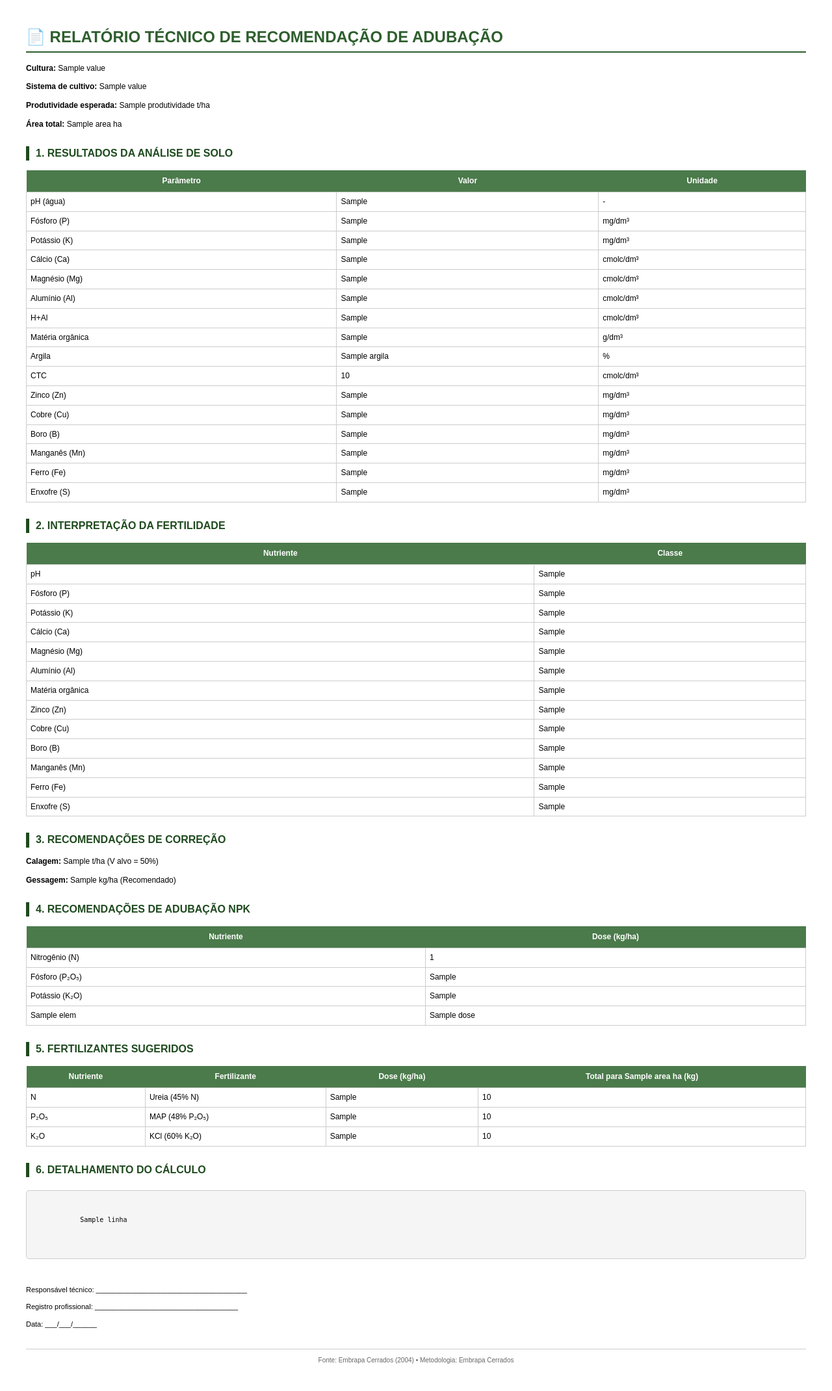
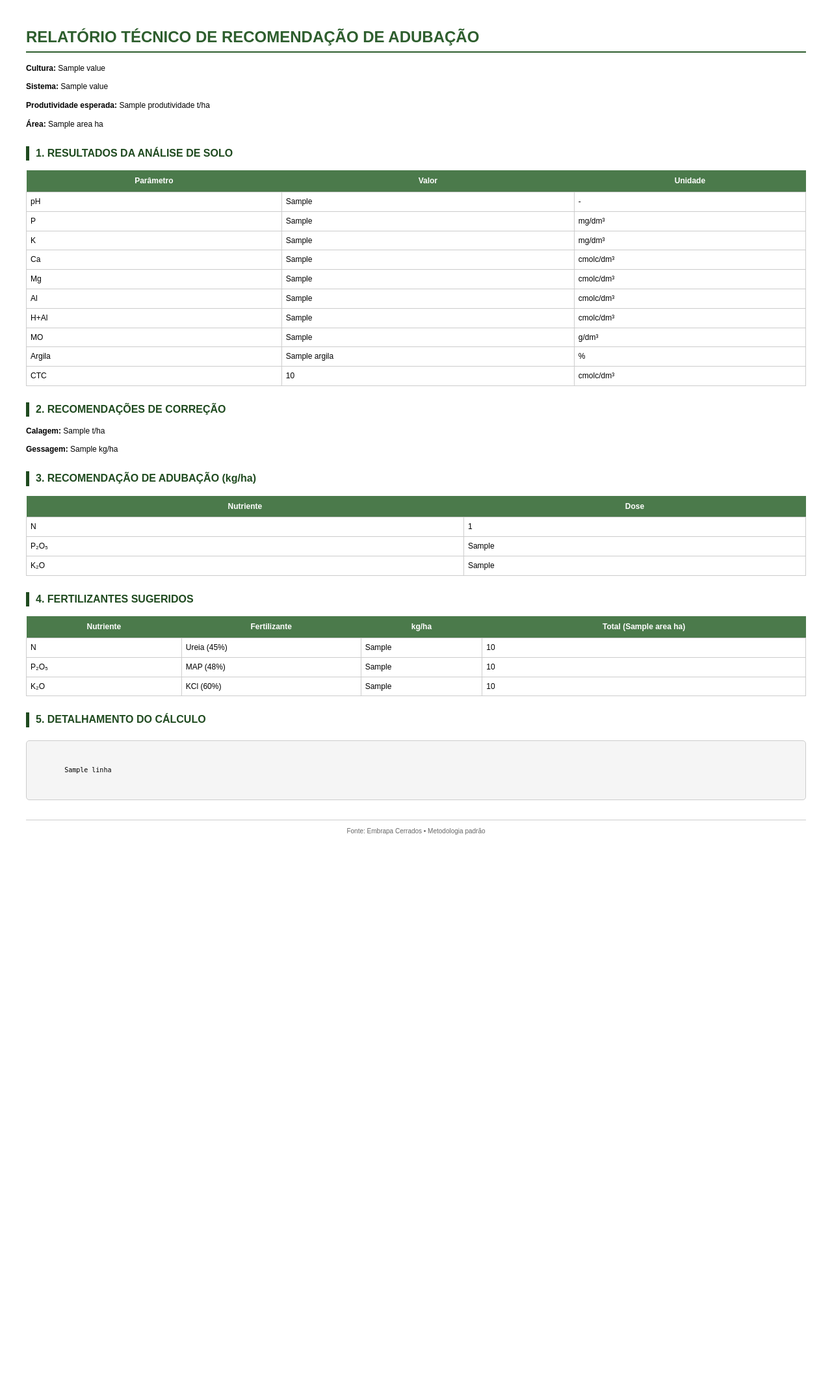
Before and after one commit to Lucazvfx/calculadora-adubacao-cerrado, a Flask app: template templates/relatorio_pdf.html in a window 1280 px wide. Shown: the whole page at 65% size. After the commit the page ends 1284 px from the top, so only its background shows below. Run offline with Flask 2, Linux system fonts and the light colour scheme; the template is opened without the code that fills it: most values are stand-ins (such as "Sample title", 1, 10 or a date in 2020).

Commit message:
atualizaçao

```diff
--- a/templates/relatorio_pdf.html
+++ b/templates/relatorio_pdf.html
@@ -38,20 +38,6 @@
             border: 1px solid #ccc;
             padding: 6px;
         }
-        .classe-baixo { color: #bf360c; font-weight: bold; }
-        .classe-medio { color: #bf5b0c; font-weight: bold; }
-        .classe-alto { color: #1e5a1e; font-weight: bold; }
-        .alert {
-            background: #fbe9e7;
-            border-left: 10px solid #b71c1c;
-            padding: 10px;
-            margin: 15px 0;
-            font-weight: 500;
-        }
-        .alert-warning {
-            background: #fff3e0;
-            border-left: 10px solid #ef6c00;
-        }
         .log {
             background: #f5f5f5;
             border: 1px solid #ccc;
@@ -70,119 +56,93 @@
             border-top: 1px solid #ccc;
             padding-top: 10px;
         }
-        .assinatura {
-            margin-top: 40px;
-            font-size: 11px;
-        }
     </style>
 </head>
 <body>
-    <h1>📄 RELATÓRIO TÉCNICO DE RECOMENDAÇÃO DE ADUBAÇÃO</h1>
+
+<h1>RELATÓRIO TÉCNICO DE RECOMENDAÇÃO DE ADUBAÇÃO</h1>
 
 <p><strong>Cultura:</strong> {{ cultura.value|capitalize }}</p>
-    <p><strong>Sistema de cultivo:</strong> {{ sistema.value|capitalize }}</p>
+<p><strong>Sistema:</strong> {{ sistema.value|capitalize }}</p>
 <p><strong>Produtividade esperada:</strong> {{ produtividade }} t/ha</p>
-    <p><strong>Área total:</strong> {{ area }} ha</p>
+<p><strong>Área:</strong> {{ area }} ha</p>
 
-
-    <h2>1. RESULTADOS DA ANÁLISE DE SOLO </h2>
+<h2>1. RESULTADOS DA ANÁLISE DE SOLO</h2>
 <table>
     <tr><th>Parâmetro</th><th>Valor</th><th>Unidade</th></tr>
-        <tr><td>pH (água)</td><td>{{ analise.ph_h2o }}</td><td>-</td></tr>
-        <tr><td>Fósforo (P)</td><td>{{ analise.p_melich }}</td><td>mg/dm³</td></tr>
-        <tr><td>Potássio (K)</td><td>{{ analise.k_melich }}</td><td>mg/dm³</td></tr>
-        <tr><td>Cálcio (Ca)</td><td>{{ analise.ca }}</td><td>cmolc/dm³</td></tr>
-        <tr><td>Magnésio (Mg)</td><td>{{ analise.mg }}</td><td>cmolc/dm³</td></tr>
-        <tr><td>Alumínio (Al)</td><td>{{ analise.al }}</td><td>cmolc/dm³</td></tr>
+    <tr><td>pH</td><td>{{ analise.ph_h2o }}</td><td>-</td></tr>
+    <tr><td>P</td><td>{{ analise.p_melich }}</td><td>mg/dm³</td></tr>
+    <tr><td>K</td><td>{{ analise.k_melich }}</td><td>mg/dm³</td></tr>
+    <tr><td>Ca</td><td>{{ analise.ca }}</td><td>cmolc/dm³</td></tr>
+    <tr><td>Mg</td><td>{{ analise.mg }}</td><td>cmolc/dm³</td></tr>
+    <tr><td>Al</td><td>{{ analise.al }}</td><td>cmolc/dm³</td></tr>
     <tr><td>H+Al</td><td>{{ analise.h_al }}</td><td>cmolc/dm³</td></tr>
-        <tr><td>Matéria orgânica</td><td>{{ analise.mo }}</td><td>g/dm³</td></tr>
+    <tr><td>MO</td><td>{{ analise.mo }}</td><td>g/dm³</td></tr>
     <tr><td>Argila</td><td>{{ analise.argila }}</td><td>%</td></tr>
     <tr><td>CTC</td><td>{{ analise.ctc|round(2) }}</td><td>cmolc/dm³</td></tr>
-        <tr><td>Zinco (Zn)</td><td>{{ analise.zn }}</td><td>mg/dm³</td></tr>
-        <tr><td>Cobre (Cu)</td><td>{{ analise.cu }}</td><td>mg/dm³</td></tr>
-        <tr><td>Boro (B)</td><td>{{ analise.b }}</td><td>mg/dm³</td></tr>
-        <tr><td>Manganês (Mn)</td><td>{{ analise.mn }}</td><td>mg/dm³</td></tr>
-        <tr><td>Ferro (Fe)</td><td>{{ analise.fe }}</td><td>mg/dm³</td></tr>
-        <tr><td>Enxofre (S)</td><td>{{ analise.s }}</td><td>mg/dm³</td></tr>
 </table>
 
-    <h2>2. INTERPRETAÇÃO DA FERTILIDADE</h2>
+<h2>2. RECOMENDAÇÕES DE CORREÇÃO</h2>
+
+<p><strong>Calagem:</strong> {{ recomendacao.calagem_t_ha or 0 }} t/ha</p>
+<p><strong>Gessagem:</strong> {{ recomendacao.gesso_kg_ha or 0 }} kg/ha</p>
+
+<!-- ALERTAS 100% FUNCIONAIS NO PDF -->
+{% if recomendacao.micronutrientes %}
+    {% for chave, valor in recomendacao.micronutrientes.items() %}
+        {% if '_obs' in chave and valor %}
+            <div style="
+                background-color:#fff3e0;
+                border-left:8px solid #ef6c00;
+                padding:10px;
+                margin:15px 0;
+                font-weight:bold;
+                font-size:12px;
+            ">
+                ⚠️ {{ chave.replace('_obs','') }}: {{ valor }}
+            </div>
+        {% endif %}
+    {% endfor %}
+{% endif %}
+
+<h2>3. RECOMENDAÇÃO DE ADUBAÇÃO (kg/ha)</h2>
 <table>
-        <tr><th>Nutriente</th><th>Classe</th></tr>
-        <tr><td>pH</td><td class="classe-{{ classes['pH'] }}">{{ classes['pH'] }}</td></tr>
-        <tr><td>Fósforo (P)</td><td class="classe-{{ classes['P'] }}">{{ classes['P'] }}</td></tr>
-        <tr><td>Potássio (K)</td><td class="classe-{{ classes['K'] }}">{{ classes['K'] }}</td></tr>
-        <tr><td>Cálcio (Ca)</td><td class="classe-{{ classes['Ca'] }}">{{ classes['Ca'] }}</td></tr>
-        <tr><td>Magnésio (Mg)</td><td class="classe-{{ classes['Mg'] }}">{{ classes['Mg'] }}</td></tr>
-        <tr><td>Alumínio (Al)</td><td class="classe-{{ classes['Al'] }}">{{ classes['Al'] }}</td></tr>
-        <tr><td>Matéria orgânica</td><td class="classe-{{ classes['MO'] }}">{{ classes['MO'] }}</td></tr>
-        <tr><td>Zinco (Zn)</td><td class="classe-{{ classes['Zn'] }}">{{ classes['Zn'] }}</td></tr>
-        <tr><td>Cobre (Cu)</td><td class="classe-{{ classes['Cu'] }}">{{ classes['Cu'] }}</td></tr>
-        <tr><td>Boro (B)</td><td class="classe-{{ classes['B'] }}">{{ classes['B'] }}</td></tr>
-        <tr><td>Manganês (Mn)</td><td class="classe-{{ classes['Mn'] }}">{{ classes['Mn'] }}</td></tr>
-        <tr><td>Ferro (Fe)</td><td class="classe-{{ classes['Fe'] }}">{{ classes['Fe'] }}</td></tr>
-        <tr><td>Enxofre (S)</td><td class="classe-{{ classes['S'] }}">{{ classes['S'] }}</td></tr>
+    <tr><th>Nutriente</th><th>Dose</th></tr>
+    <tr><td>N</td><td>{{ recomendacao.n_kg_ha or 0 }}</td></tr>
+    <tr><td>P₂O₅</td><td>{{ recomendacao.p2o5_kg_ha or 0 }}</td></tr>
+    <tr><td>K₂O</td><td>{{ recomendacao.k2o_kg_ha or 0 }}</td></tr>
 </table>
 
-    <h2>3. RECOMENDAÇÕES DE CORREÇÃO</h2>
-    <p><strong>Calagem:</strong> {{ recomendacao.calagem_t_ha or 0 }} t/ha
-       (V alvo =
-        {% if cultura.value == 'pastagem' %}
-            {% if tipo_pastagem is defined %}
-                {% if tipo_pastagem == 'exigente' %}45% (exigente)
-                {% elif tipo_pastagem == 'pouco_exigente' %}30% (pouco exigente)
-                {% else %}35% (padrão){% endif %}
-            {% else %}35%{% endif %}
-        {% elif sistema.value == 'irrigado' %}60%
-        {% else %}50%{% endif %})
-    </p>
-    <p><strong>Gessagem:</strong> {{ recomendacao.gesso_kg_ha or 0 }} kg/ha
-       ({% if recomendacao.gesso_kg_ha %}Recomendado{% else %}Não necessário{% endif %})
-    </p>
-
-    <!-- Alertas específicos -->
-    {% if 'Mg_obs' in recomendacao.micronutrientes %}
-    <div class="alert">
-        <strong>⚠️ Magnésio:</strong> {{ recomendacao.micronutrientes['Mg_obs'] }}
-    </div>
-    {% endif %}
-
-    {% if 'P_obs' in recomendacao.micronutrientes %}
-    <div class="alert alert-warning">
-        <strong>⚠️ Fósforo:</strong> {{ recomendacao.micronutrientes['P_obs'] }}
-    </div>
-    {% endif %}
-
-    {% if 'K_obs' in recomendacao.micronutrientes %}
-    <div class="alert alert-warning">
-        <strong>⚠️ Potássio:</strong> {{ recomendacao.micronutrientes['K_obs'] }}
-    </div>
-    {% endif %}
-
-    <h2>4. RECOMENDAÇÕES DE ADUBAÇÃO NPK</h2>
+<h2>4. FERTILIZANTES SUGERIDOS</h2>
 <table>
-        <tr><th>Nutriente</th><th>Dose (kg/ha)</th></tr>
-        <tr><td>Nitrogênio (N)</td><td>{{ recomendacao.n_kg_ha or 0 }}</td></tr>
-        <tr><td>Fósforo (P₂O₅)</td><td>{{ recomendacao.p2o5_kg_ha or 0 }}</td></tr>
-        <tr><td>Potássio (K₂O)</td><td>{{ recomendacao.k2o_kg_ha or 0 }}</td></tr>
-        {% for elem, dose in recomendacao.micronutrientes.items() %}
-            {% if elem not in ['Mg_obs', 'P_obs', 'K_obs'] %}
-            <tr><td>{{ elem }}</td><td>{{ dose }}</td></tr>
-            {% endif %}
-        {% endfor %}
+    <tr>
+        <th>Nutriente</th>
+        <th>Fertilizante</th>
+        <th>kg/ha</th>
+        <th>Total ({{ area }} ha)</th>
+    </tr>
+    <tr>
+        <td>N</td>
+        <td>Ureia (45%)</td>
+        <td>{{ fert.ureia_kg_ha }}</td>
+        <td>{{ fert.ureia_total }}</td>
+    </tr>
+    <tr>
+        <td>P₂O₅</td>
+        <td>MAP (48%)</td>
+        <td>{{ fert.map_kg_ha }}</td>
+        <td>{{ fert.map_total }}</td>
+    </tr>
+    <tr>
+        <td>K₂O</td>
+        <td>KCl (60%)</td>
+        <td>{{ fert.kcl_kg_ha }}</td>
+        <td>{{ fert.kcl_total }}</td>
+    </tr>
 </table>
 
-    <h2>5. FERTILIZANTES SUGERIDOS</h2>
-    <table>
-        <tr><th>Nutriente</th><th>Fertilizante</th><th>Dose (kg/ha)</th><th>Total para {{ area }} ha (kg)</th></tr>
-        <tr><td>N</td><td>Ureia (45% N)</td><td>{{ fert.ureia_kg_ha }}</td><td>{{ fert.ureia_total }}</td></tr>
-        <tr><td>P₂O₅</td><td>MAP (48% P₂O₅)</td><td>{{ fert.map_kg_ha }}</td><td>{{ fert.map_total }}</td></tr>
-        <tr><td>K₂O</td><td>KCl (60% K₂O)</td><td>{{ fert.kcl_kg_ha }}</td><td>{{ fert.kcl_total }}</td></tr>
-    </table>
-
-    <!-- Log de decisão (detalhamento técnico) -->
-    {% if recomendacao.log and recomendacao.log|length > 0 %}
-    <h2>6. DETALHAMENTO DO CÁLCULO</h2>
+{% if recomendacao.log %}
+<h2>5. DETALHAMENTO DO CÁLCULO</h2>
 <div class="log">
     {% for linha in recomendacao.log %}
         {{ linha }}<br>
@@ -190,15 +150,9 @@
 </div>
 {% endif %}
 
-    <div class="assinatura">
-        <p>Responsável técnico: ______________________________________</p>
-        <p>Registro profissional: ____________________________________</p>
-        <p>Data: ___/___/______</p>
+<div class="footer">
+    Fonte: Embrapa Cerrados • {{ config.METODOLOGIA.metodologia_ativa if config.METODOLOGIA else 'Metodologia padrão' }}
 </div>
 
-    <div class="footer">
-        Fonte: Embrapa Cerrados (2004) • Metodologia: {{ config.METODOLOGIA.metodologia_ativa if config.METODOLOGIA else 'Embrapa Cerrados' }}<br>
-
-    </div>
 </body>
 </html>
```
Lines whose indentation alone changed are shown as unchanged.
